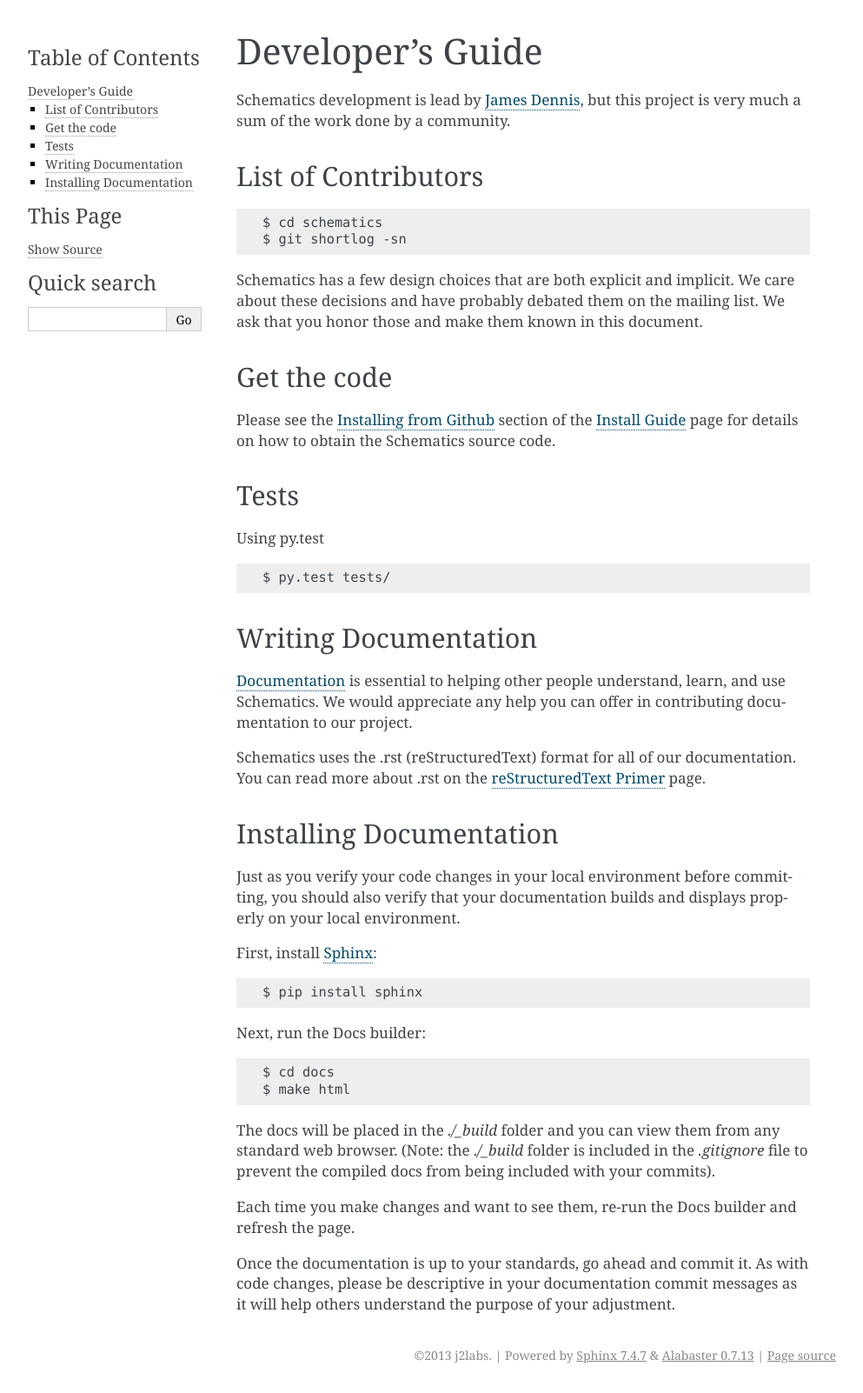
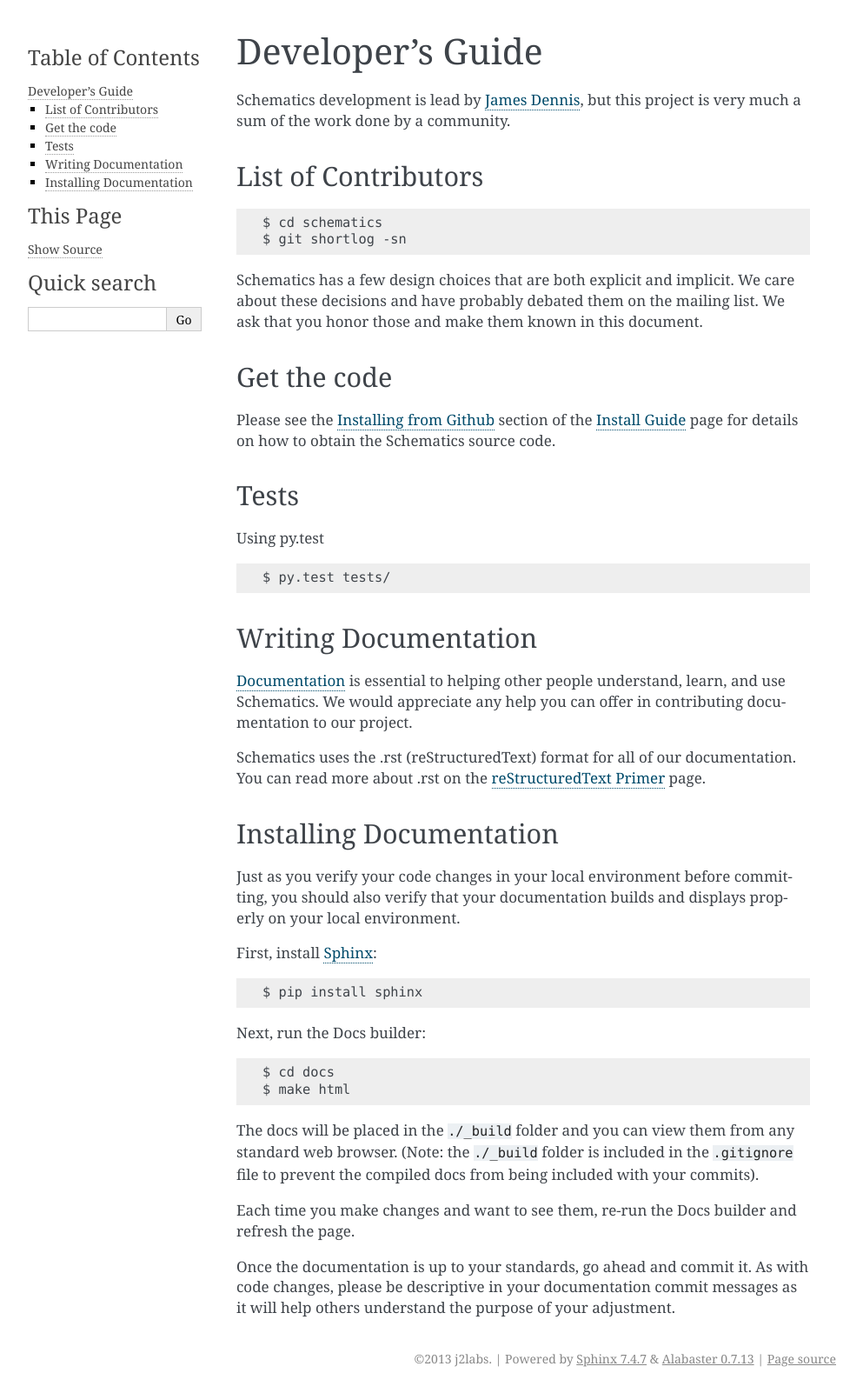
Before and after one commit to schematics/schematics, a Sphinx documentation site: the page built from docs/development.rst, in a window 1280 px wide. Shown: the whole page at 87% size, without its empty margins (148-1141 px from the left). Built offline with Sphinx 7.4.7, drawn with Linux system fonts in a browser that asks for light colours.

```diff
--- a/docs/community.rst
+++ b/docs/community.rst
@@ -17,7 +17,7 @@
 ---------------
 
 We track bugs, feature requests, and documentation requests with `Github Issues
-<https://github.com/j2labs/schematics/issues>`_.
+<https://github.com/schematics/schematics/issues>`_.
 
 
 Mailing list
--- a/docs/development.rst
+++ b/docs/development.rst
@@ -79,9 +79,9 @@
   $ cd docs
   $ make html
 
-The docs will be placed in the `./_build` folder and you can view them from
-any standard web browser. (Note: the `./_build` folder is included in the
-`.gitignore` file to prevent the compiled docs from being included with your
+The docs will be placed in the ``./_build`` folder and you can view them from
+any standard web browser. (Note: the ``./_build`` folder is included in the
+``.gitignore`` file to prevent the compiled docs from being included with your
 commits).
 
 Each time you make changes and want to see them, re-run the Docs builder and
--- a/docs/install.rst
+++ b/docs/install.rst
@@ -26,11 +26,11 @@
 ----------------------
 
 The canonical repository for Schematics is `on Github
-<https://github.com/j2labs/schematics>`_.
+<https://github.com/schematics/schematics>`_.
 
 ::
 
-  $ git clone https://github.com/j2labs/schematics.git
+  $ git clone https://github.com/schematics/schematics.git
 
 New releases are first released as a branch for feedback and then they are
 pushed into master around the same time the update is pushed to `Pypi
```
Also changed, not shown: 1 other file.
